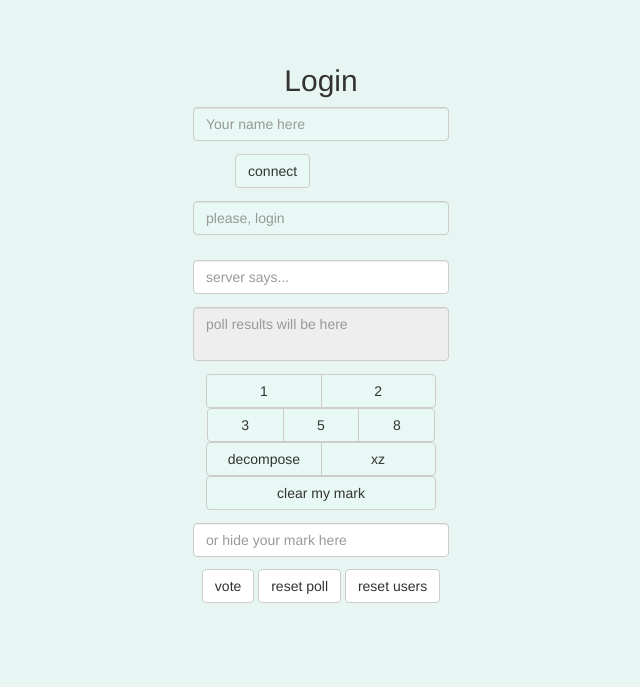
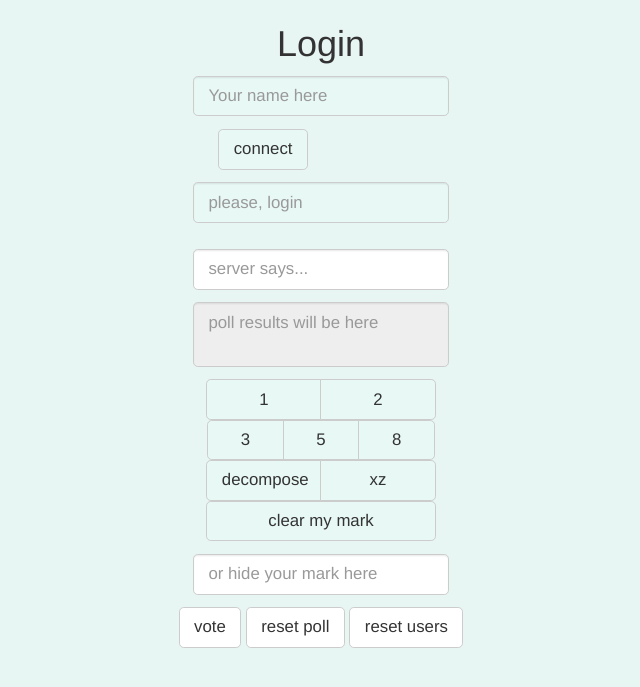
Before and after one commit to gluhar2006/scrum_web, a Flask app: page / in a window 1280 px wide. Shown: the top 687 px of the page, without its empty margins (319-959 px from the left). Run offline with Flask 2, Linux system fonts and the light colour scheme; some libraries are stand-ins or nearby versions.

Commit message:
upd zoom values and elements' width

```diff
--- a/app/static/app.js
+++ b/app/static/app.js
@@ -2,6 +2,34 @@ let socket = io.connect('http://' + document.domain + ':' + location.port + '/')
 let myName = null;
 
 setTimeout(show_state, 200);
+
+let updSizes = function () {
+    document.body.style.zoom = '120%';
+
+    let fieldsWidths = [20, 30, 60];
+
+    isMobile = window.innerHeight * 1.5 > window.innerWidth;
+
+    if (isMobile)
+        for (val in fieldsWidths)
+            fieldsWidths[val] *= 1.5;
+
+    for (elementId of ['login', 'socket_state', 'resp_auth', 'serv_reply', 'vote_3', 'vote_5', 'vote_8', 'mark'])
+        document.getElementById(elementId).style.width = fieldsWidths[0].toString()+'%';
+    for (elementId of ['gr_1', 'gr_2', 'gr_3', 'gr_4', 'vote_1', 'vote_2', 'vote_9', 'vote_0'])
+        document.getElementById(elementId).style.width = fieldsWidths[1].toString()+'%';
+    for (elementId of ['vote_c'])
+        document.getElementById(elementId).style.width = fieldsWidths[2].toString()+'%';
+};
+
+
+window.onload = function () {
+    updSizes();
+};
+
+// window.onresize = function () {
+//     updSizes();
+// };
 
 function show_state() {
     if (socket && socket.connected === true)
--- a/app/templates/index.html
+++ b/app/templates/index.html
@@ -15,7 +15,7 @@
 
 <body style="background-color: #E8F6F3">
 
-  <div id="sLogin" style="margin-top: 5%; visibility: inherit" align="center">
+  <div id="sLogin" style="margin-top: 1%; visibility: inherit" align="center">
 
     <h2>Login</h2>
 
@@ -33,21 +33,21 @@
 
     <textarea id="serv_reply" placeholder="poll results will be here" class="form-control" style="width: 20%;margin-top: 1%; resize: none" disabled></textarea>
 
-    <div class="btn-group btn-group-justified" style="width: 30%; margin-top: 1%">
-      <button type="button" class="btn btn-default" style="background-color: #E8F8F5;width: 30%" onclick="vote(1)" title="1">1</button>
-      <button type="button" class="btn btn-default" style="background-color: #E8F8F5;width: 30%" onclick="vote(2)" title="2">2</button>
+    <div id="gr_1" class="btn-group btn-group-justified" style="width: 30%; margin-top: 1%">
+      <button id="vote_1" type="button" class="btn btn-default" style="background-color: #E8F8F5;width: 30%" onclick="vote(1)" title="1">1</button>
+      <button id="vote_2" type="button" class="btn btn-default" style="background-color: #E8F8F5;width: 30%" onclick="vote(2)" title="2">2</button>
     </div>
-    <div class="btn-group btn-group-justified" style="width: 30%;">
-      <button type="button" class="btn btn-default" style="background-color: #E8F8F5;width: 20%" onclick="vote(3)" title="3">3</button>
-      <button type="button" class="btn btn-default" style="background-color: #E8F8F5;width: 20%" onclick="vote(5)" title="5">5</button>
-      <button type="button" class="btn btn-default" style="background-color: #E8F8F5;width: 20%" onclick="vote(8)" title="8">8</button>
+    <div id="gr_2" class="btn-group btn-group-justified" style="width: 30%;">
+      <button id="vote_3" type="button" class="btn btn-default" style="background-color: #E8F8F5;width: 20%" onclick="vote(3)" title="3">3</button>
+      <button id="vote_5" type="button" class="btn btn-default" style="background-color: #E8F8F5;width: 20%" onclick="vote(5)" title="5">5</button>
+      <button id="vote_8" type="button" class="btn btn-default" style="background-color: #E8F8F5;width: 20%" onclick="vote(8)" title="8">8</button>
     </div>
-    <div class="btn-group btn-group-justified" style="width: 30%;">
-      <button type="button" class="btn btn-default" style="background-color: #E8F8F5;width: 30%" onclick="vote(9)" title="9">decompose</button>
-      <button type="button" class="btn btn-default" style="background-color: #E8F8F5;width: 30%" onclick="vote(0)" title="0">xz</button>
+    <div id="gr_3" class="btn-group btn-group-justified" style="width: 30%;">
+      <button id="vote_9" type="button" class="btn btn-default" style="background-color: #E8F8F5;width: 30%" onclick="vote(9)" title="9">decompose</button>
+      <button id="vote_0" type="button" class="btn btn-default" style="background-color: #E8F8F5;width: 30%" onclick="vote(0)" title="0">xz</button>
     </div>
-    <div class="btn-group btn-group-justified" style="width: 30%;">
-      <button type="button" class="btn btn-default" style="background-color: #E8F8F5;width: 60%" onclick="vote(-1)" title="-1">clear my mark</button>
+    <div id="gr_4" class="btn-group btn-group-justified" style="width: 30%;">
+      <button id="vote_c" type="button" class="btn btn-default" style="background-color: #E8F8F5;width: 60%" onclick="vote(-1)" title="-1">clear my mark</button>
     </div>
 
     <input type="password" id="mark" placeholder="or hide your mark here" class="form-control" style="width: 20%;margin-top: 1%">
```
